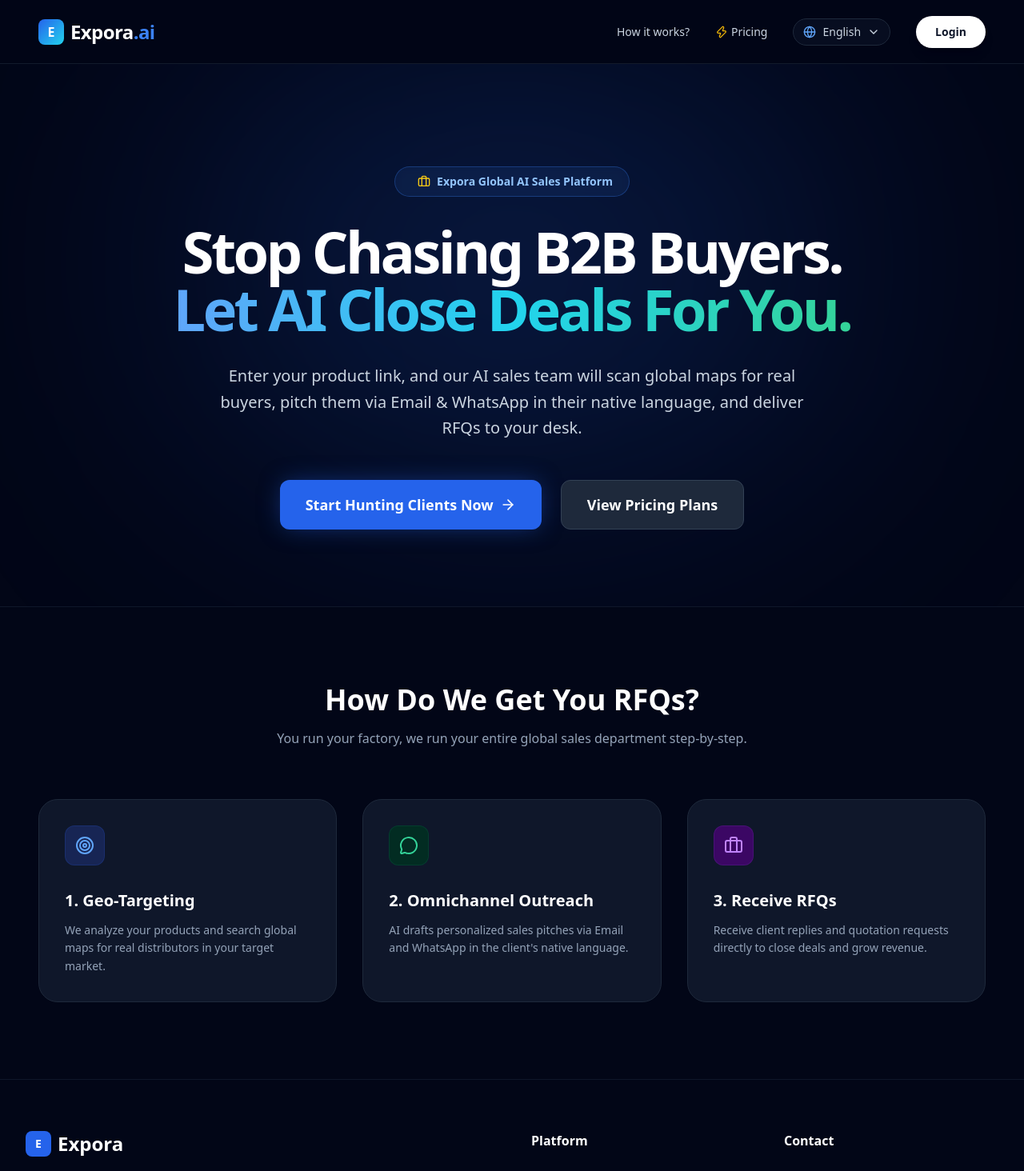
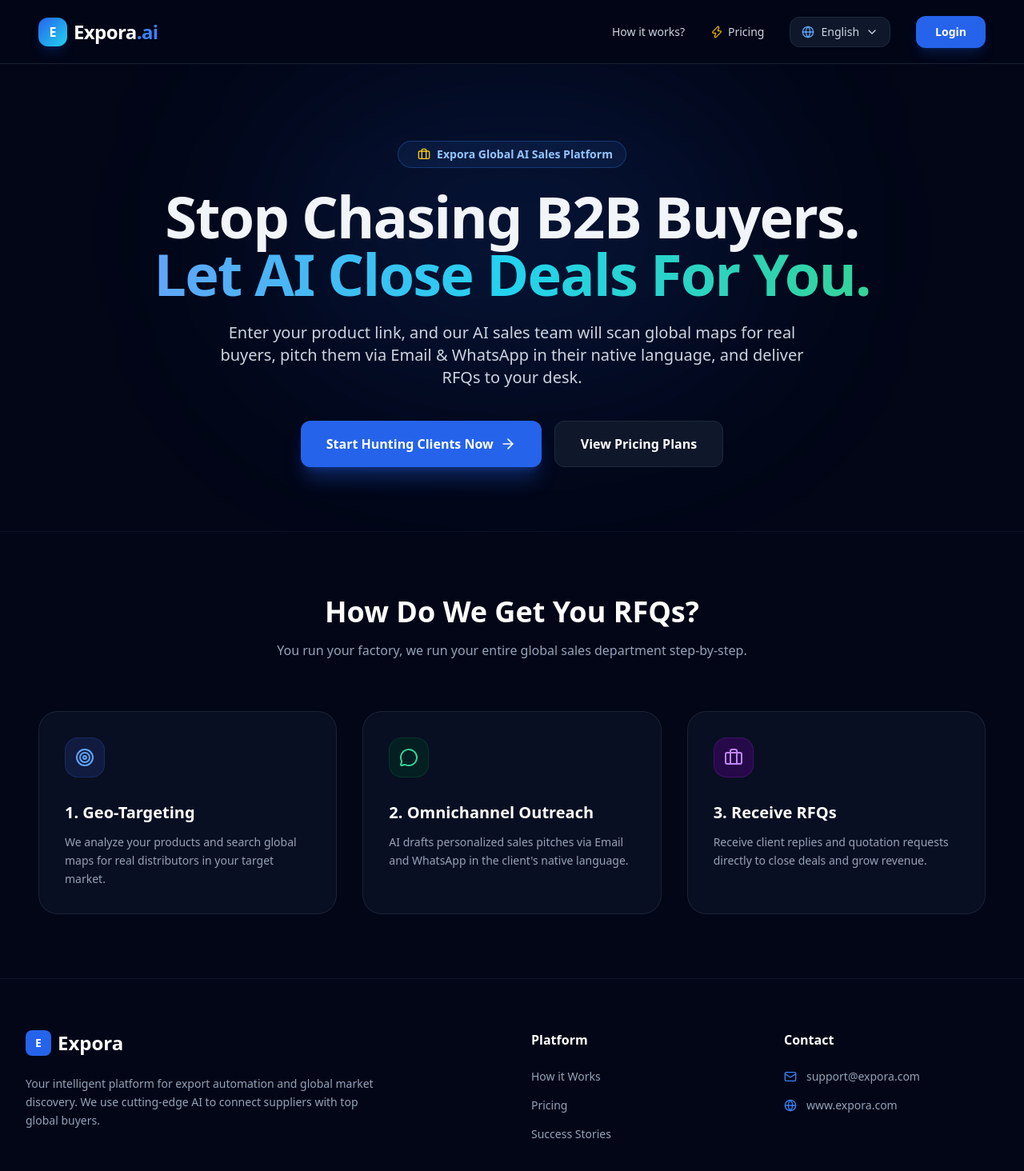
Before and after one commit to chromadreamstudio-netizen/expora-the-trade-hunter, a Next.js app: page /en in a window 1280 px wide. Shown: the top 1464 px of the page at 80% size. Built offline with nearby package versions, Linux system fonts and the light colour scheme.

Commit message:
Fix UI layout breaking and structure landing page professionally

```diff
--- a/app/[lang]/page.tsx
+++ b/app/[lang]/page.tsx
@@ -3,7 +3,7 @@
 import Link from "next/link";
 import { useState } from "react";
 import { useParams, useRouter, usePathname } from "next/navigation";
-import { Globe, Target, Zap, ChevronDown, ArrowRight, ShieldCheck, Users, MessageCircle, Briefcase } from "lucide-react";
+import { Globe, Target, Zap, ChevronDown, ArrowRight, MessageCircle, Briefcase } from "lucide-react";
 import Footer from '@/app/components/Footer';
 
 export default function LandingPage() {
@@ -32,22 +32,22 @@
   };
 
   return (
-    <main className="flex min-h-screen flex-col bg-[#020617] text-white font-sans selection:bg-blue-500/30" dir={isRtl ? 'rtl' : 'ltr'}>
+    <div className="min-h-screen bg-slate-950 text-slate-100 font-sans selection:bg-blue-500/30 flex flex-col justify-between" dir={isRtl ? 'rtl' : 'ltr'}>
 
       {/* Header */}
-      <header className="flex h-20 items-center justify-between px-6 md:px-12 border-b border-slate-800/60 bg-[#020617]/80 backdrop-blur-xl sticky top-0 z-50">
+      <header className="w-full h-20 px-6 md:px-12 border-b border-slate-800/80 bg-slate-950/90 backdrop-blur-md sticky top-0 z-50 flex items-center justify-between">
         <div className="flex items-center gap-2">
-          <div className="h-8 w-8 rounded-lg bg-gradient-to-br from-blue-600 to-cyan-400 flex items-center justify-center font-bold">E</div>
-          <h1 className="text-2xl font-bold tracking-tight text-white">
+          <div className="h-9 w-9 rounded-xl bg-gradient-to-br from-blue-600 to-cyan-400 flex items-center justify-center font-bold text-white shadow-lg shadow-blue-600/20">E</div>
+          <h1 className="text-2xl font-black tracking-tight text-white">
             Expora<span className="text-blue-500">.ai</span>
           </h1>
         </div>
 
-        <nav className="hidden md:flex gap-8 items-center">
+        <div className="hidden md:flex items-center gap-8">
           <Link href="#how-it-works" className="text-sm font-medium text-slate-300 hover:text-white transition-colors">
             {isRtl ? 'كيف نعمل؟' : 'How it works?'}
           </Link>
-          <Link href={`/${currentLangCode}/pricing`} className="text-sm font-medium text-slate-300 hover:text-white transition-colors flex items-center gap-1">
+          <Link href={`/${currentLangCode}/pricing`} className="text-sm font-medium text-slate-300 hover:text-white transition-colors flex items-center gap-1.5">
             <Zap className="w-4 h-4 text-yellow-500"/>
             {isRtl ? 'الأسعار والباقات' : 'Pricing'}
           </Link>
@@ -55,19 +55,19 @@
           <div className="relative">
             <button
               onClick={() => setLangOpen(!langOpen)}
-              className="flex items-center gap-2 text-sm font-medium text-slate-300 hover:text-white transition-colors bg-slate-900/50 px-3 py-1.5 rounded-full border border-slate-800"
+              className="flex items-center gap-2 text-sm font-medium text-slate-300 hover:text-white transition-colors bg-slate-900 px-3.5 py-2 rounded-xl border border-slate-800"
             >
               <Globe className="w-4 h-4 text-blue-400" />
               {currentLangName}
               <ChevronDown className="w-4 h-4" />
             </button>
             {langOpen && (
-              <div className="absolute top-full mt-2 w-36 bg-slate-900 border border-slate-800 rounded-xl shadow-xl overflow-hidden flex flex-col py-1 z-50">
+              <div className="absolute top-full mt-2 w-36 bg-slate-900 border border-slate-800 rounded-xl shadow-2xl overflow-hidden flex flex-col py-1 z-50">
                 {languages.map((lang) => (
                   <button
                     key={lang.code}
                     onClick={() => switchLanguage(lang.code)}
-                    className="flex items-center gap-3 px-4 py-2 text-sm text-slate-300 hover:bg-blue-600/10 hover:text-blue-400 transition-colors"
+                    className="flex items-center gap-3 px-4 py-2.5 text-sm text-slate-300 hover:bg-blue-600/10 hover:text-blue-400 transition-colors"
                   >
                     <span>{lang.flag}</span>
                     <span>{lang.name}</span>
@@ -77,75 +77,77 @@
             )}
           </div>
 
-          <Link href={`/${currentLangCode}/login`} className="text-sm font-bold bg-white text-slate-900 hover:bg-slate-200 px-6 py-2.5 rounded-full transition-all shadow-lg">
+          <Link href={`/${currentLangCode}/login`} className="text-sm font-bold bg-blue-600 hover:bg-blue-500 text-white px-6 py-2.5 rounded-xl transition-all shadow-lg shadow-blue-600/20">
             {isRtl ? 'تسجيل الدخول' : 'Login'}
           </Link>
-        </nav>
+        </div>
       </header>
 
+      {/* Main Content Area */}
+      <main className="flex-1">
         {/* Hero Section */}
-      <section className="relative pt-32 pb-24 px-6 md:px-12 flex flex-col items-center text-center overflow-hidden">
-        <div className="absolute top-0 left-1/2 -translate-x-1/2 w-[800px] h-[500px] bg-blue-600/20 rounded-full blur-[150px] pointer-events-none"></div>
+        <section className="relative pt-24 pb-20 px-6 md:px-12 flex flex-col items-center text-center overflow-hidden">
+          <div className="absolute top-10 left-1/2 -translate-x-1/2 w-[600px] h-[350px] bg-blue-600/15 rounded-full blur-[120px] pointer-events-none"></div>
 
-        <div className="inline-flex items-center rounded-full border border-blue-500/30 bg-blue-500/10 px-5 py-2 text-sm font-bold text-blue-300 mb-8 backdrop-blur-sm relative z-10">
-          <Briefcase className="w-4 h-4 mr-2 ml-2 text-yellow-400" />
+          <div className="inline-flex items-center rounded-full border border-blue-500/30 bg-blue-500/10 px-4 py-1.5 text-xs md:text-sm font-bold text-blue-300 mb-6 backdrop-blur-sm relative z-10">
+            <Briefcase className="w-4 h-4 mx-2 text-yellow-400" />
             {isRtl ? 'منصة Expora للمبيعات الذكية العابرة للحدود' : 'Expora Global AI Sales Platform'}
           </div>
 
-        <h2 className="text-5xl md:text-7xl font-black tracking-tighter mb-8 max-w-5xl leading-[1.2] relative z-10">
+          <h2 className="text-4xl sm:text-6xl md:text-7xl font-black tracking-tight mb-6 max-w-5xl leading-[1.15] relative z-10">
             {isRtl ? 'توقف عن البحث عن تجار وعملاء لمنتجاتك.' : 'Stop Chasing B2B Buyers.'} <br />
             <span className="text-transparent bg-clip-text bg-gradient-to-r from-blue-400 via-cyan-400 to-emerald-400">
               {isRtl ? 'دع الذكاء الاصطناعي يغلق الصفقات نيابة عنك.' : 'Let AI Close Deals For You.'}
             </span>
           </h2>
 
-        <p className="text-xl text-slate-300 mb-12 max-w-3xl leading-relaxed relative z-10">
+          <p className="text-lg md:text-xl text-slate-300 mb-10 max-w-3xl leading-relaxed relative z-10">
             {isRtl ? 'فقط أدخل رابط منتجاتك، وسيقوم فريق مبيعاتنا الافتراضي بمسح خرائط العالم لاستخراج المشترين الحقيقيين، ومراسلتهم عبر الإيميل والواتساب بلغتهم الأم، لجلب طلبات الشراء مباشرة إلى مكتبك.' : 'Enter your product link, and our AI sales team will scan global maps for real buyers, pitch them via Email & WhatsApp in their native language, and deliver RFQs to your desk.'}
           </p>
 
-        <div className="flex flex-col sm:flex-row gap-6 relative z-10">
-          <Link href={`/${currentLangCode}/dashboard`} className="bg-blue-600 hover:bg-blue-500 text-white font-bold text-lg px-8 py-4 rounded-xl shadow-[0_0_30px_-5px_rgba(37,99,235,0.5)] transition-all flex items-center justify-center gap-2">
+          <div className="flex flex-col sm:flex-row gap-4 relative z-10 w-full sm:w-auto">
+            <Link href={`/${currentLangCode}/dashboard`} className="bg-blue-600 hover:bg-blue-500 text-white font-bold text-base px-8 py-4 rounded-xl shadow-xl shadow-blue-600/30 transition-all flex items-center justify-center gap-2">
               {isRtl ? 'ابدأ في جلب العملاء الآن' : 'Start Hunting Clients Now'}
               <ArrowRight className={`w-5 h-5 ${isRtl ? 'rotate-180' : ''}`} />
             </Link>
-          <Link href={`/${currentLangCode}/pricing`} className="bg-slate-800 hover:bg-slate-700 border border-slate-700 text-white font-bold text-lg px-8 py-4 rounded-xl transition-all">
+            <Link href={`/${currentLangCode}/pricing`} className="bg-slate-900 hover:bg-slate-800 border border-slate-800 text-white font-bold text-base px-8 py-4 rounded-xl transition-all flex items-center justify-center">
               {isRtl ? 'عرض باقات الاشتراك' : 'View Pricing Plans'}
             </Link>
           </div>
         </section>
 
         {/* How it works */}
-      <section id="how-it-works" className="py-24 px-6 md:px-12 bg-slate-950 border-t border-slate-900">
+        <section id="how-it-works" className="py-20 px-6 md:px-12 bg-slate-950 border-t border-slate-900/80">
           <div className="max-w-7xl mx-auto">
             <div className="text-center mb-16">
-            <h3 className="text-4xl font-bold mb-4">
+              <h3 className="text-3xl md:text-4xl font-extrabold mb-4 text-white">
                 {isRtl ? 'كيف نجلب لك عروض الأسعار؟' : 'How Do We Get You RFQs?'}
               </h3>
-            <p className="text-slate-400 max-w-2xl mx-auto">
+              <p className="text-slate-400 max-w-2xl mx-auto text-sm md:text-base">
                 {isRtl ? 'أنت تدير مصنعك، ونحن ندير قسم المبيعات الدولية بالكامل من أجلك خطوة بخطوة.' : 'You run your factory, we run your entire global sales department step-by-step.'}
               </p>
             </div>
 
             <div className="grid md:grid-cols-3 gap-8">
-            <div className="bg-slate-900 border border-slate-800 p-8 rounded-3xl">
-              <div className="mb-6 p-3 bg-blue-950 rounded-xl inline-block border border-blue-900/50"><Target className="w-6 h-6 text-blue-400" /></div>
-              <h4 className="text-xl font-bold mb-3">{isRtl ? '1. الاستهداف الجغرافي' : '1. Geo-Targeting'}</h4>
+              <div className="bg-slate-900/60 border border-slate-800/80 p-8 rounded-3xl backdrop-blur-sm">
+                <div className="mb-6 p-3 bg-blue-950/60 rounded-2xl inline-block border border-blue-900/50"><Target className="w-6 h-6 text-blue-400" /></div>
+                <h4 className="text-xl font-bold mb-3 text-white">{isRtl ? '1. الاستهداف الجغرافي' : '1. Geo-Targeting'}</h4>
                 <p className="text-slate-400 text-sm leading-relaxed">
                   {isRtl ? 'نحلل منتجاتك ونبحث في خرائط جوجل وقواعد البيانات عن الموزعين الحقيقيين في السوق المستهدف.' : 'We analyze your products and search global maps for real distributors in your target market.'}
                 </p>
               </div>
 
-            <div className="bg-slate-900 border border-slate-800 p-8 rounded-3xl">
-              <div className="mb-6 p-3 bg-emerald-950 rounded-xl inline-block border border-emerald-900/50"><MessageCircle className="w-6 h-6 text-emerald-400" /></div>
-              <h4 className="text-xl font-bold mb-3">{isRtl ? '2. المراسلة المزدوجة' : '2. Omnichannel Outreach'}</h4>
+              <div className="bg-slate-900/60 border border-slate-800/80 p-8 rounded-3xl backdrop-blur-sm">
+                <div className="mb-6 p-3 bg-emerald-950/60 rounded-2xl inline-block border border-emerald-900/50"><MessageCircle className="w-6 h-6 text-emerald-400" /></div>
+                <h4 className="text-xl font-bold mb-3 text-white">{isRtl ? '2. المراسلة المزدوجة' : '2. Omnichannel Outreach'}</h4>
                 <p className="text-slate-400 text-sm leading-relaxed">
                   {isRtl ? 'يصيغ الذكاء الاصطناعي رسائل مبيعات مخصصة عبر الإيميل والواتساب باللغة المحلية للعميل.' : 'AI drafts personalized sales pitches via Email and WhatsApp in the client\'s native language.'}
                 </p>
               </div>
 
-            <div className="bg-slate-900 border border-slate-800 p-8 rounded-3xl">
-              <div className="mb-6 p-3 bg-purple-950 rounded-xl inline-block border border-purple-900/50"><Briefcase className="w-6 h-6 text-purple-400" /></div>
-              <h4 className="text-xl font-bold mb-3">{isRtl ? '3. استقبال الطلبات' : '3. Receive RFQs'}</h4>
+              <div className="bg-slate-900/60 border border-slate-800/80 p-8 rounded-3xl backdrop-blur-sm">
+                <div className="mb-6 p-3 bg-purple-950/60 rounded-2xl inline-block border border-purple-900/50"><Briefcase className="w-6 h-6 text-purple-400" /></div>
+                <h4 className="text-xl font-bold mb-3 text-white">{isRtl ? '3. استقبال الطلبات' : '3. Receive RFQs'}</h4>
                 <p className="text-slate-400 text-sm leading-relaxed">
                   {isRtl ? 'تستلم ردود العملاء وطلبات عروض الأسعار مباشرة لتغلق الصفقات وتحقق الأرباح.' : 'Receive client replies and quotation requests directly to close deals and grow revenue.'}
                 </p>
@@ -153,8 +155,10 @@
             </div>
           </div>
         </section>
+      </main>
 
+      {/* Footer */}
       <Footer isRtl={isRtl} />
-    </main>
+    </div>
   );
 }
```
Lines whose indentation alone changed are shown as unchanged.
